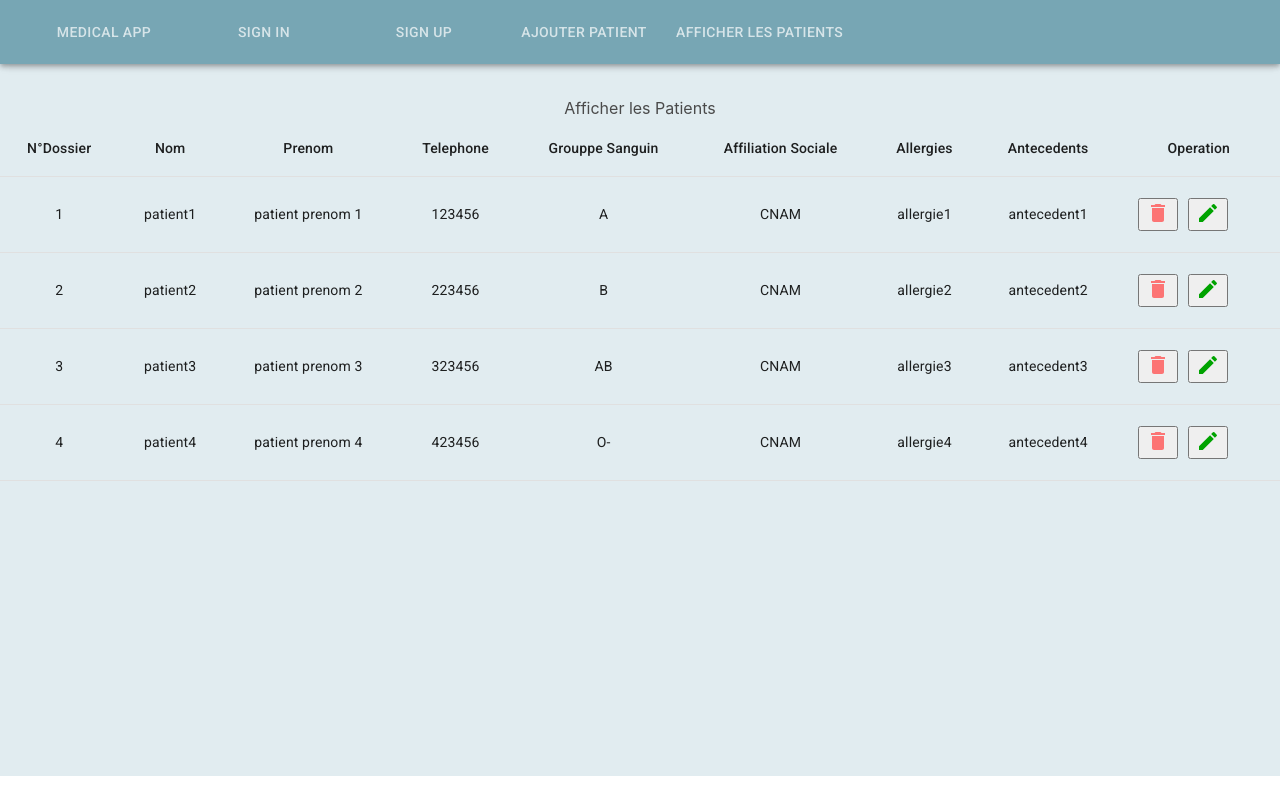
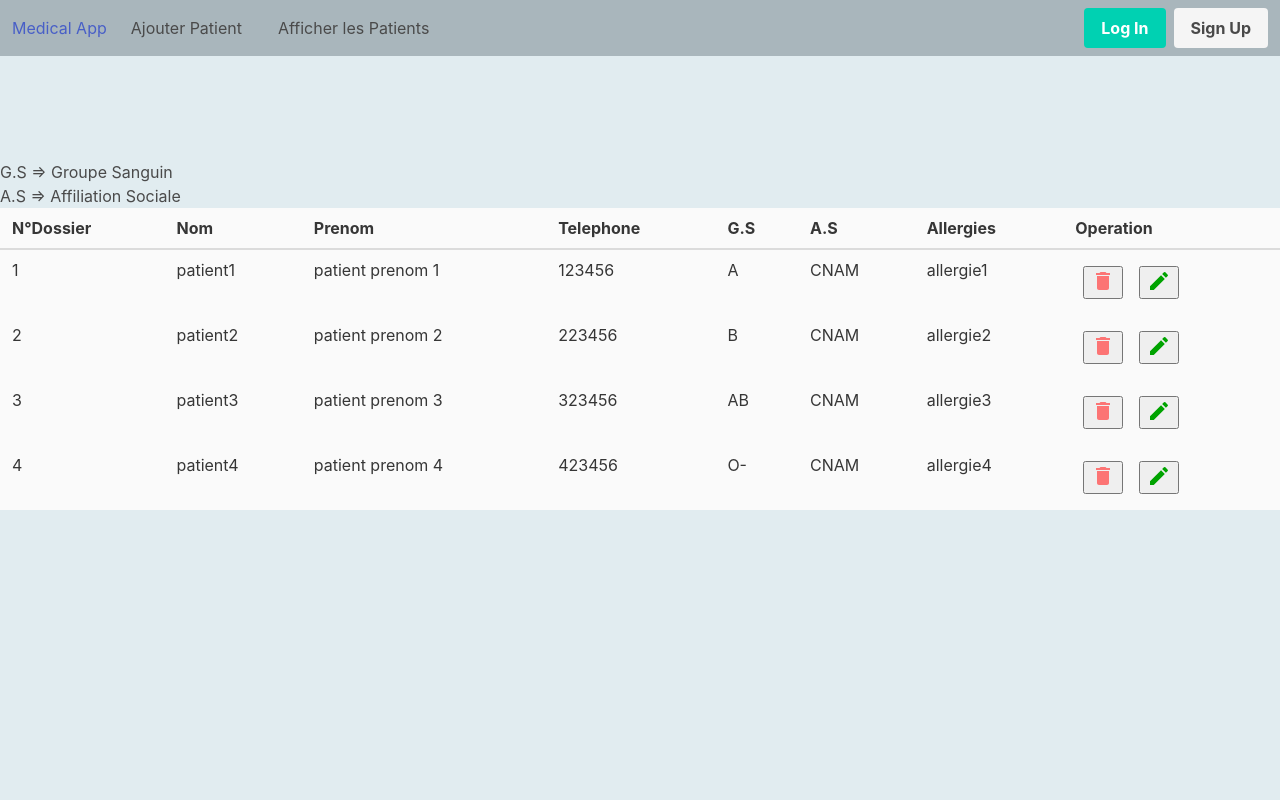
Before and after one commit to insafmechergui/DMI-hemodialyse, a React (Create React App) app in the folder medical-record/: page /displayPatient in a window 1280 px wide. Built offline with nearby package versions, Linux system fonts and the light colour scheme; the HTML template or start-up script is replaced by a standard one.

Commit message:
fixing css

```diff
--- a/medical-record/src/App.css
+++ b/medical-record/src/App.css
@@ -1,10 +1,8 @@
-.App {
+/* .App {
   text-align: center;
-}
-#navBar
-{
-  background-color:#77A6B4;
-  color:white
+} */
+#navBar{
+  background-color:#A9B6BC;
 }
 /* signIn / signUp*/
 #signIn{
@@ -15,7 +13,7 @@
   background-color: #A00415;
   color:white;
   margin:auto;
-  margin-top: 10px;
+  margin-top: 2vh;
 }
  #illnesses button,#addPatient button{
   margin: auto;
@@ -24,11 +22,13 @@
   background-color: #99D8EA;
   color:black;
   margin:auto;
-  margin-top: 10px;
+  margin-top: 2vh;
 }
 #signInForm, #signUpForm{
   width: 30%;
   margin:auto;
+  text-align: center;
+  font-size: 20px;
 }
 #signUp, #signIn{
   background-position: center;
@@ -37,9 +37,9 @@
   height: 100vh;
   display: flex;
 }
- #signInForm input, #signUpForm input{
-  margin: 5px;
-}
+ /* #signInForm input, #signUpForm input{
+  margin: 1.3vh;
+} */
 #signUp{
  background-image: url("https://png.pngtree.com/thumb_back/fw800/back_pic/03/65/17/3657add54e29bcb.jpg")
 
@@ -47,12 +47,10 @@
 #accountExist{text-align: left;}
 
 /* add patient */
-.tab{
-  background-color: #E28A67;
-  /* background-color: #2F4252;
-  color: */
-
-}
+/* .tab :hover{
+  background-color: #A9B6BC;
+  background-color: #2F4252;
+ } */
 #addPatient{
   /* background-image: url('https://png.pngtree.com/thumb_back/fw800/background/20190221/ourmid/pngtree-chinese-medical-day-simple-blue-doctors-image_14460.jpg'); */
   background-image: url('https://png.pngtree.com/thumb_back/fw800/background/20190223/ourmid/pngtree-medical-doctor-science-background-backgroundbackgrounddoctorsmedicalmedicinehealth-image_68227.jpg');
@@ -70,28 +68,48 @@
 
 
 #addPatient h3, #displayPatient h3{
- padding-top: 6em;
+ padding-top: 5em;
 }
-.generalInformationForm >*{
+/* .generalInformationForm >*{
   margin:5vh ;
+} */
+#generalInformation{
+  width: 60%;
+  margin: auto;
+  text-align: left;
+  margin-top: 2vh;
 }
 #illnesses{
   opacity: 0.8;
-  margin-top: 5vh;
+  /* margin-top: 5vh; */
 }
-#illnesses .button{
+/* #illnesses .button{
   margin-top: 2vh;
+} */
+/* antecedent */
+#information{
+  width: 70%;
+  margin: auto;
 
 }
-/* antecedent */
-
-#antecedent #antForm{
-display: block;
-width: 60%;
-margin:auto;
+/* #antecedent {
+  width: 70%;
+  margin: auto;
+} */
+#information h2{
+  text-align: left;
+  font-size: 5vh;
+  color: #E28A67;
+  clear: both;
+}
+.table{
+  width: 100%;
 }
 .groupButtons{
 display: flex;
+}
+.field.is-grouped{
+  margin-top: 30px;
 }
 /* display patient */
 /* #displayPatient{
@@ -103,11 +121,11 @@ display: flex;
 } */
 #displayPatient{
   background-color: #E1ECF0;
-  min-height: 97vh;
-
+  min-height: 100vh;
+  padding-top: 20vh;
 }
 .maj>*{
-  margin: 5px;
+  margin: 1vh;
 }
 #update, #delete {
   transition: all .3s ease-in-out;
@@ -142,33 +160,35 @@ display: flex;
 }
 #homePage{
   display: flex;
-  justify-content: space-around
+  justify-content: space-around;
+  padding-top: 3%;
 }
-#home h1 {
+/* #home h1 {
   background-color: #F5D9B1;
   text-transform:uppercase;
   font-size: 5.4em;
   color: #3B3A40;
-}
+  padding-top: 0.5em;
+} */
 #home .text{
   /* float: right;
-  width: 60%;
   margin:auto; */
   text-align: justify;
   font-size: 1.4em;
+  width: 60%;
 }
 #home .text>:first-child{
   font-weight: bold;
   font-size: 2em;
 }
-#home .picture{
-  /* float: left;
+/* #home .picture{
+  float: left;
   width: 40%;
-  margin: auto; */
-  margin-top: -9vh;
- }
+  margin: auto;
+  margin-top: -5vh;
+ }  */
  #register{
-    position: absolute;
+   position: absolute;
    bottom: 4em;
    /*display: flex;
   flex-direction: column;
--- a/medical-record/src/component/authentication/SignUp.js
+++ b/medical-record/src/component/authentication/SignUp.js
@@ -9,11 +9,6 @@ export default class SignUp extends Component {
             <div id = "signUp">
                 <FormControl id="signUpForm" >
                     <h3>Register    </h3>
-
-                    <NativeSelect id="select">
-                        <option value="admin">Admin</option>
-                        <option value="doctor">Doctor</option>
-                    </NativeSelect>
                     <Input  required placeholder="User Name" />
                     <Input  required placeholder="CIN" type="number"/>
                     <Input  required placeholder="Phone Number" type="number"/>
--- a/medical-record/src/component/home/Home.js
+++ b/medical-record/src/component/home/Home.js
@@ -4,7 +4,7 @@ import { Link } from 'react-router-dom'
 export default function Home() {
     return (
         <div id="home">
-            <h1 >Hooooray!</h1>
+            {/* <h1 >Hooooray!</h1> */}
             <div id='homePage'>
                 <div className='picture'>
                     <img width='300' src='https://png.pngtree.com/png-clipart/20190516/original/pngtree-medical-cartoon-doctor-cute-smiley-face-wear-mask-png-image_3776568.jpg'/>
--- a/medical-record/src/component/home/Nav.js
+++ b/medical-record/src/component/home/Nav.js
@@ -6,7 +6,48 @@ export default class Nav extends Component {
     render() {
         return (
             <div>
-                <AppBar position="fixed" id='navBar'>
+                <nav class="navbar is-fixed-top" role="navigation" aria-label="main navigation" id='navBar'>
+                    <div class="navbar-brand">
+                        <Link to='/' class="navbar-item" >
+                            Medical App
+                        </Link>
+
+                        <a role="button" class="navbar-burger" aria-label="menu" aria-expanded="false" data-target="navbarBasicExample">
+                        <span aria-hidden="true"></span>
+                        <span aria-hidden="true"></span>
+                        <span aria-hidden="true"></span>
+                        </a>
+                    </div>
+
+                <div id="navbarBasicExample" class="navbar-menu">
+                    <div class="navbar-start">
+                        <Link to='/addPatient'class="navbar-item">
+                            Ajouter Patient
+                        </Link>
+
+                    <a class="navbar-item">
+                        <Link to='/displayPatient'class="navbar-item">
+                        Afficher les Patients
+                        </Link>
+                    </a>
+                    </div>
+
+                    <div class="navbar-end">
+                    <div class="navbar-item">
+                        <div class="buttons">
+                        <Link to='/signIn' class="button is-primary">
+                            <strong>Log In</strong>
+                        </Link>
+                        <Link to='/signUp' class="button is-light">
+                            <strong>Sign Up</strong>
+                        </Link>
+
+                        </div>
+                    </div>
+                    </div>
+                </div>
+                </nav>
+                {/* <AppBar position="fixed" id='navBar'>
                     <Toolbar>
                         <Typography>
                         <Tab label='Medical App'  to='/' component={Link} />
@@ -23,7 +64,7 @@ export default class Nav extends Component {
                             </Tabs>
                     </Toolbar>
 
-                </AppBar>
+                </AppBar> */}
 
             </div>
         )
--- a/medical-record/src/component/patient/DisplayPatient.js
+++ b/medical-record/src/component/patient/DisplayPatient.js
@@ -8,51 +8,44 @@ export default class DisplayPatient extends Component {
     render() {
         return (
             <div id="displayPatient">
-                <h3>Afficher les Patients</h3>
-                 <TableContainer >
-                        <Table >
-                            <TableHead>
-                                <TableRow>
-                                    <TableCell>N°Dossier</TableCell>
-                                    <TableCell>Nom</TableCell>
-                                    <TableCell>Prenom</TableCell>
-                                    <TableCell>Telephone</TableCell>
-                                    <TableCell>Grouppe Sanguin</TableCell>
-                                    <TableCell>Affiliation Sociale</TableCell>
-                                    <TableCell>Allergies</TableCell>
-                                    <TableCell>Antecedents</TableCell>
-                                    <TableCell>Operation</TableCell>
-                                </TableRow>
-                            </TableHead>
+<p>G.S ={'>'} Groupe Sanguin</p>
+<p>A.S ={'>'} Affiliation Sociale</p>
+                            <table class="table has-background-white-bis">
+                                <thead>
+                                    <tr>
+                                        <th> N°Dossier</th>
+                                        <th> Nom</th>
+                                        <th>Prenom</th>
+                                        <th>Telephone</th>
+                                        <th>G.S</th>
+                                        <th>A.S</th>
+                                        <th>Allergies</th>
+                                        <th>Operation</th>
+                                    </tr>
+                                </thead>
 
-                            <TableBody >
                                     {patients.map(patient=>{
-                                        return(
-                                <TableRow key={patient.id}>
-                                    <TableCell>{patient.id}</TableCell>
-                                    <TableCell>{patient.nom}</TableCell>
-                                    <TableCell>{patient.prenom}</TableCell>
-                                    <TableCell>{patient.telephone}</TableCell>
-                                    <TableCell>{patient.groupeSanguin}</TableCell>
-                                    <TableCell>{patient.affiliation}</TableCell>
-                                    <TableCell>{patient.allergies}</TableCell>
-                                    <TableCell>{patient.antecedent}</TableCell>
+                                       return(
+                                <tbody>
+                                    <tr key={patient.id}>
+                                    <td>{patient.id}</td>
+                                    <td>{patient.nom}</td>
+                                    <td>{patient.prenom}</td>
+                                    <td>{patient.telephone}</td>
+                                    <td>{patient.groupeSanguin}</td>
+                                    <td>{patient.affiliation}</td>
+                                    <td>{patient.allergies}</td>
+                                    <td><div className='groupButtons maj'>
+                                          <button><DeleteIcon id='delete'/></button>
+                                          <button><CreateIcon id='update'/></button>
+                                        </div></td>
+                                </tr>
+
+                                </tbody>
+                                       )})}
+                            </table>
 
 
-                                    <TableCell>
-                                        <div className='groupButtons maj'>
-                                          <button><DeleteIcon id='delete'/></button>
-                                          <button><CreateIcon id='update'/></button>
-                                        </div>
-                                    </TableCell>
-                                </TableRow>
-                                )
-                            }
-
-                            )}
-                            </TableBody>
-                        </Table>
-                    </TableContainer>
             </div>
         )
     }
--- a/medical-record/src/component/patient/record/Antecedent.js
+++ b/medical-record/src/component/patient/record/Antecedent.js
@@ -1,62 +1,127 @@
 import React, { Component } from 'react'
 import {TextField, Input, Button, FormControl,Table, TableBody, TableCell, TableContainer, TableHead, TableRow } from '@material-ui/core'
+import dataPatient from '../../../patient.json'
 
 export default class Antecedent extends Component {
     constructor(props){
-super(props)
-this.addLine=this.addLine.bind(this)
+        super(props)
+        this.state={
+            maladie:'',
+            description:'',
+            maladie3:''
+        }
+
+        this.addLine=this.addLine.bind(this);
+        this.addAllergie=this.addAllergie.bind(this)
     }
-     addLine() {
+    onChange =e=>{
+        this.setState({
+            [e.target.name]:e.target.value
+        })
+    }
+    onSubmit=e=>{
+        e.preventDefault()
+        this.setState({
 
+            maladie:this.state.maladie,
+            description:this.state.description,
+            maladie3:this.state.maladie3
+        })
+        dataPatient.push(this.state.maladie)
 
-        let  TR = document.createElement("tr");
-        let TC1 = document.createElement("td");
+    }
+    // ajouter une ligne dans antecedent
+     addLine(e) {
+         e.preventDefault()
+         var tr, td, input, td2, input2
+        tr =document.createElement ('tr');
 
-        let  TC2 = document.createElement("td");
-        TR.appendChild(TC1);
-        TR.appendChild(TC2);
+        td =document.createElement ('td');
+        input =document.createElement ('input');
+        input.setAttribute('class','input')
+        input.setAttribute('placeholder', "Maladie")
+        td.appendChild (input);
 
+        td2 =document.createElement ('td');
+        input2 =document.createElement ('textarea');
+        input2.className='textarea'
+        input2.setAttribute('placeholder', "Description")
+        td2.appendChild (input2);
 
-        document.getElementById('table').appendChild(TR);
-      }
+        tr.appendChild(td);
+        tr.appendChild(td2);
+
+        document.getElementById ('table').appendChild (tr);
+     }
+    //  ajouter une ligne pour allergie
+     addAllergie(e){
+         e.preventDefault()
+         var input= document.createElement('input')
+         input.setAttribute('class','input')
+         input.setAttribute('placeholder', "Allergie")
+
+         document.getElementById('allergies').appendChild(input)
+     }
+
     render() {
+        console.log('dec',dataPatient);
+
         return (
-            <div  id='antecedent'>
-                 <FormControl id='antForm'>
-                    <TableContainer >
-                        <Table  id='table'>
-                            <TableHead>
-                                <TableRow>
-                                    <TableCell>Nom de la maladie</TableCell>
-                                    <TableCell>Description</TableCell>
-                                </TableRow>
-                            </TableHead>
+            <div id='information'>
+                <form class="form" onSubmit={this.onSubmit}>
+                    <div  id='antecedent'>
+                        <h2>Antecedent</h2>
+                            <table class="table has-background-white-bis" id="table">
+                                <thead>
+                                    <tr>
+                                        <th>Nom de la maladie</th>
+                                        <th>Description</th>
+                                    </tr>
+                                </thead>
 
-                            <TableBody>
-                                <TableRow>
-                                    <TableCell><Input  placeholder="Maladie"/></TableCell>
-                                    <TableCell><TextField placeholder="Description" multiline /></TableCell>
-                                </TableRow>
-                                <TableRow>
-                                    <TableCell><Input  placeholder="Maladie"/></TableCell>
-                                    <TableCell><TextField placeholder="Description" multiline /></TableCell>
-                                </TableRow>
-                                <TableRow>
-                                    <TableCell><Input  placeholder="Maladie"/></TableCell>
-                                    <TableCell><TextField placeholder="Description" multiline /></TableCell>
-                                </TableRow>
-                                <TableRow>
-                                    <TableCell><Input  placeholder="Maladie"/></TableCell>
-                                    <TableCell><TextField placeholder="Description" multiline /></TableCell>
-                                </TableRow>
-                            </TableBody>
-                        </Table>
-                    </TableContainer>
-                    <div className='groupButtons'>
-                        <Button className='addRow' onClick={this.addLine}>Ajouter une ligne</Button>
-                        <Button className='button' >Next</Button>
+                                <tbody>
+                                    <tr>
+                                    <td><input name="maladie" value={this.state.maladie} onChange={this.onChange} class="input" type="text" placeholder="Maladie"/></td>
+                                    <td><textarea name="description" value={this.state.description} onChange={this.onChange} class="textarea"  placeholder="Description" cols="100" rows="3"></textarea></td>
+                                </tr>
+                                <tr>
+                                    <td><input name="maladie2" value={this.state.maladie2} onChange={this.onChange} class="input" type="text" placeholder="Maladie"/></td>
+                                    <td><textarea name="description2" value={this.state.description2} onChange={this.onChange} class="textarea" placeholder="Description" cols="100" rows="3"></textarea></td>
+                                </tr>
+                                <tr>
+                                    <td><input name="maladie3" value={this.state.maladie3} onChange={this.onChange} class="input" type="text" placeholder="Maladie"/></td>
+                                    <td><textarea name="description3" value={this.state.description3} onChange={this.onChange}  class="textarea" placeholder="Description" cols="100" rows="3"></textarea></td>
+                                </tr>
+                                </tbody>
+                            </table>
+                            <div class="control">
+                                <button class="button is-link is-light" onClick={this.addLine}>Ajouter une ligne</button>
+                            </div>
                     </div>
-                </FormControl>
+                    <div>
+                        <h2>Histoire de la maladie</h2>
+                        <textarea class="textarea" placeholder="Histoire de la maladie" cols="100" rows="10"></textarea>
+                    </div>
+                    <div>
+                        <h2>Allergies</h2>
+                        <div  id="allergies">
+                            <input class="input" type="text" placeholder="Allergie" name="allergie1" value={this.state.allergie} onChange={this.onChange}/>
+                            <input class="input" type="text" placeholder="Allergie" name="allergie2" value={this.state.allergie2} onChange={this.onChange}/>
+                            <input class="input" type="text" placeholder="Allergie" name="allergie3" value={this.state.allergie3} onChange={this.onChange}/>
+                        </div>
+                        <div class="control">
+                                <button class="button is-link is-light" onClick={this.addAllergie}>Ajouter une ligne</button>
+                            </div>
+                    </div>
+                    <div class="field is-grouped">
+                        <div class="control">
+                            <button class="button is-link">Next</button>
+                        </div>
+                        <div class="control">
+                            <button class="button is-link is-light">Preview</button>
+                        </div>
+                    </div>
+                </form>
             </div>
         )
     }
--- a/medical-record/src/component/patient/record/InformationsGenerales.js
+++ b/medical-record/src/component/patient/record/InformationsGenerales.js
@@ -7,6 +7,7 @@ export default class InformationsGenerales extends Component {
     constructor(){
         super()
         this.state={
+            patients:[],
             cin:'',
             nom:'',
             prenom:'',
@@ -14,8 +15,7 @@ export default class InformationsGenerales extends Component {
             adresse:'',
             profession:'',
             phone:'',
-            dateSick:'',
-            patients:[]
+            dateSick:''
 
         }
     }
@@ -40,9 +40,12 @@ export default class InformationsGenerales extends Component {
          this.setState({
            patients:this.state.patients.concat(patient)
           })
+         dataPatient.push(patient)
         }
-    render() {
-        console.log('pattient',this.state.patients)
+
+        render() {
+            console.log('data',dataPatient);
+            console.log('pattient',this.state.patients)
         return (
             <div id="generalInformation">
                 <form id="addPatientForm" className="generalInformationForm" class="form" onSubmit={this.onSubmit}>
@@ -149,9 +152,6 @@ export default class InformationsGenerales extends Component {
                         <div class="control">
                             <button class="button is-link">Next</button>
                         </div>
-                        <div class="control">
-                            <button class="button is-link is-light">Cancel</button>
-                        </div>
                     </div>
                 </form>
             </div>
```
Also changed, not shown: medical-record/src/component/patient/AddPatient.js (+2 -8 lines), medical-record/src/component/patient/record/Resume.js (+45 -29 lines).
